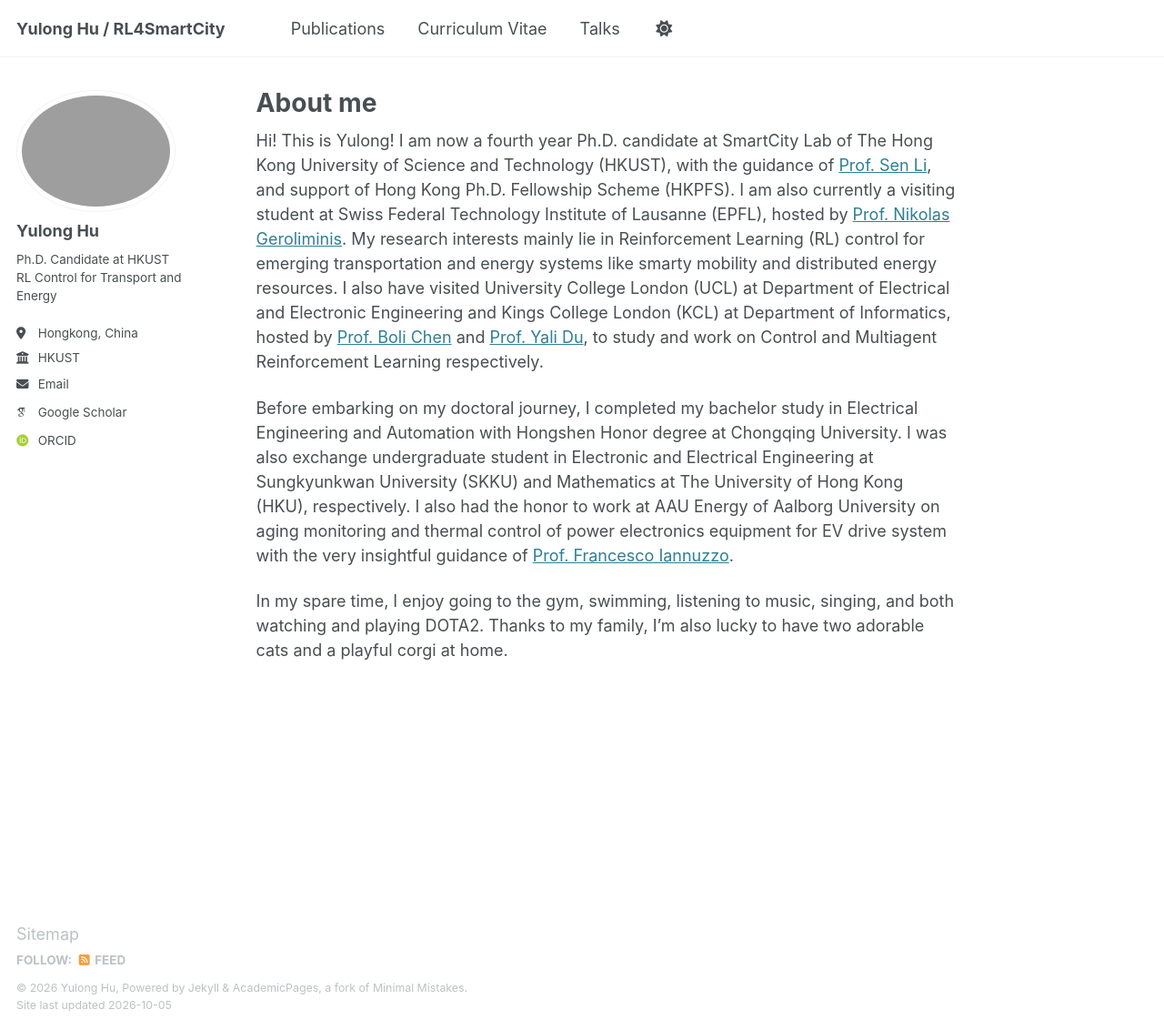
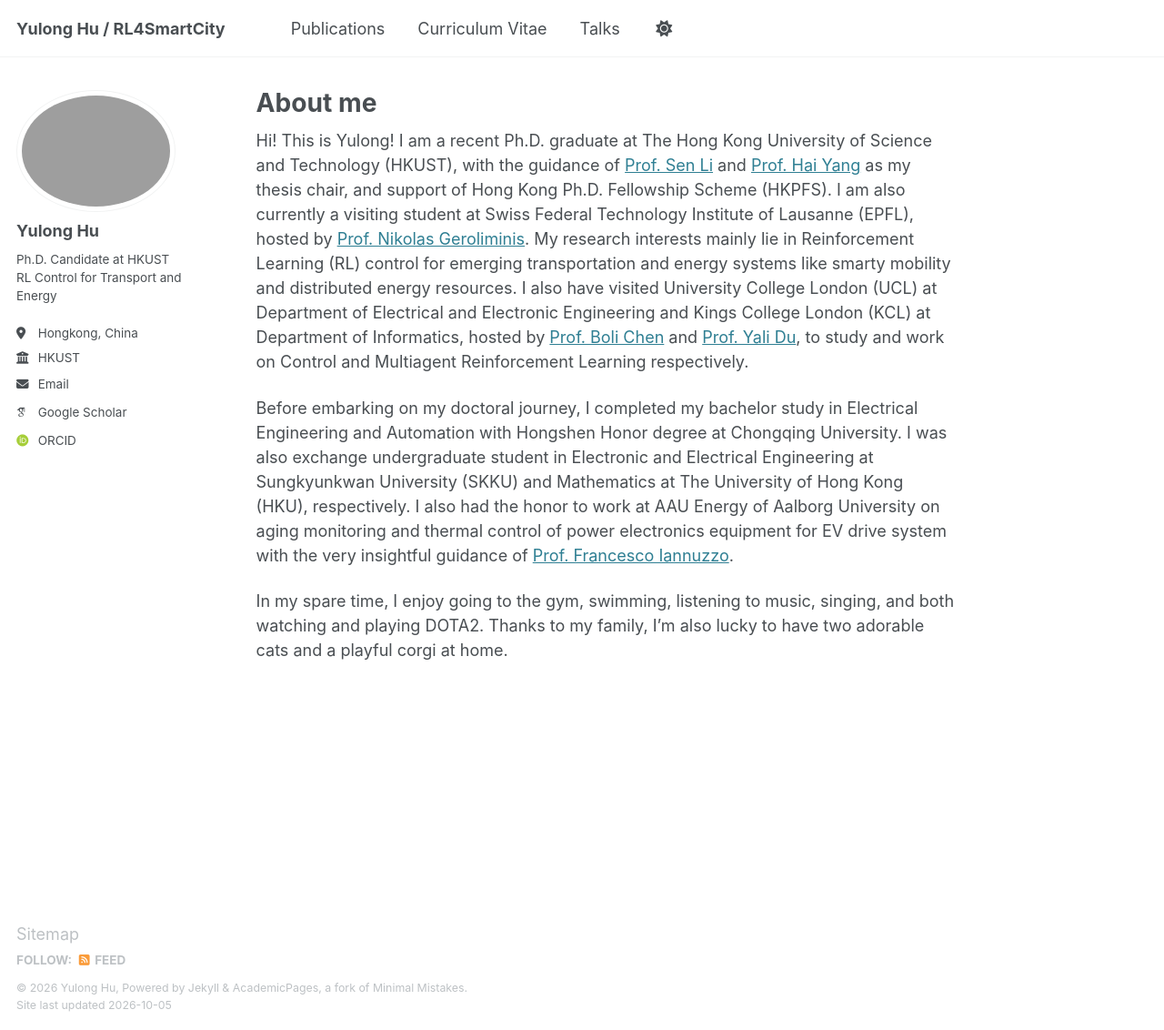
Before and after one commit to yulonghu2000/yulonghu2000.github.io, a Jekyll site: the page built from _pages/about.md, in a window 1280 px wide and 1132 px high. Shown: the whole window at 91% size. Built offline with Jekyll 4.4.1, drawn with Linux system fonts in a browser that asks for light colours; some web fonts are replaced.

Commit message:
Update about.md

```diff
--- a/_pages/about.md
+++ b/_pages/about.md
@@ -7,7 +7,7 @@ redirect_from:
   - /about.html
 ---
 
-Hi! This is Yulong! I am now a fourth year Ph.D. candidate at SmartCity Lab of The Hong Kong University of Science and Technology (HKUST), with the guidance of [Prof. Sen Li](https://seng.hkust.edu.hk/about/people/faculty/sen-li), and support of Hong Kong Ph.D. Fellowship Scheme (HKPFS). I am also currently a visiting student at Swiss Federal Technology Institute of Lausanne (EPFL), hosted by [Prof. Nikolas Geroliminis](https://people.epfl.ch/nikolas.geroliminis). My research interests mainly lie in Reinforcement Learning (RL) control for emerging transportation and energy systems like smarty mobility and distributed energy resources. I also have visited University College London (UCL) at Department of Electrical and Electronic Engineering and Kings College London (KCL) at Department of Informatics, hosted by [Prof. Boli Chen](https://profiles.ucl.ac.uk/72618-boli-chen) and [Prof. Yali Du](https://www.kcl.ac.uk/people/yali-du), to study and work on Control and Multiagent Reinforcement Learning respectively.
+Hi! This is Yulong! I am a recent Ph.D. graduate at The Hong Kong University of Science and Technology (HKUST), with the guidance of [Prof. Sen Li](https://seng.hkust.edu.hk/about/people/faculty/sen-li) and [Prof. Hai Yang](https://seng.hkust.edu.hk/about/people/faculty/hai-yang) as my thesis chair, and support of Hong Kong Ph.D. Fellowship Scheme (HKPFS). I am also currently a visiting student at Swiss Federal Technology Institute of Lausanne (EPFL), hosted by [Prof. Nikolas Geroliminis](https://people.epfl.ch/nikolas.geroliminis). My research interests mainly lie in Reinforcement Learning (RL) control for emerging transportation and energy systems like smarty mobility and distributed energy resources. I also have visited University College London (UCL) at Department of Electrical and Electronic Engineering and Kings College London (KCL) at Department of Informatics, hosted by [Prof. Boli Chen](https://profiles.ucl.ac.uk/72618-boli-chen) and [Prof. Yali Du](https://www.kcl.ac.uk/people/yali-du), to study and work on Control and Multiagent Reinforcement Learning respectively.
 
 Before embarking on my doctoral journey, I completed my bachelor study in Electrical Engineering and Automation with Hongshen Honor degree at Chongqing University. I was also exchange undergraduate student in Electronic and Electrical Engineering at Sungkyunkwan University (SKKU) and Mathematics at The University of Hong Kong (HKU), respectively. I also had the honor to work at AAU Energy of Aalborg University on aging monitoring and thermal control of power electronics equipment for EV drive system with the very insightful guidance of [Prof. Francesco Iannuzzo](https://scholar.google.com/citations?user=9PywyjcAAAAJ&hl=it).
 
```
